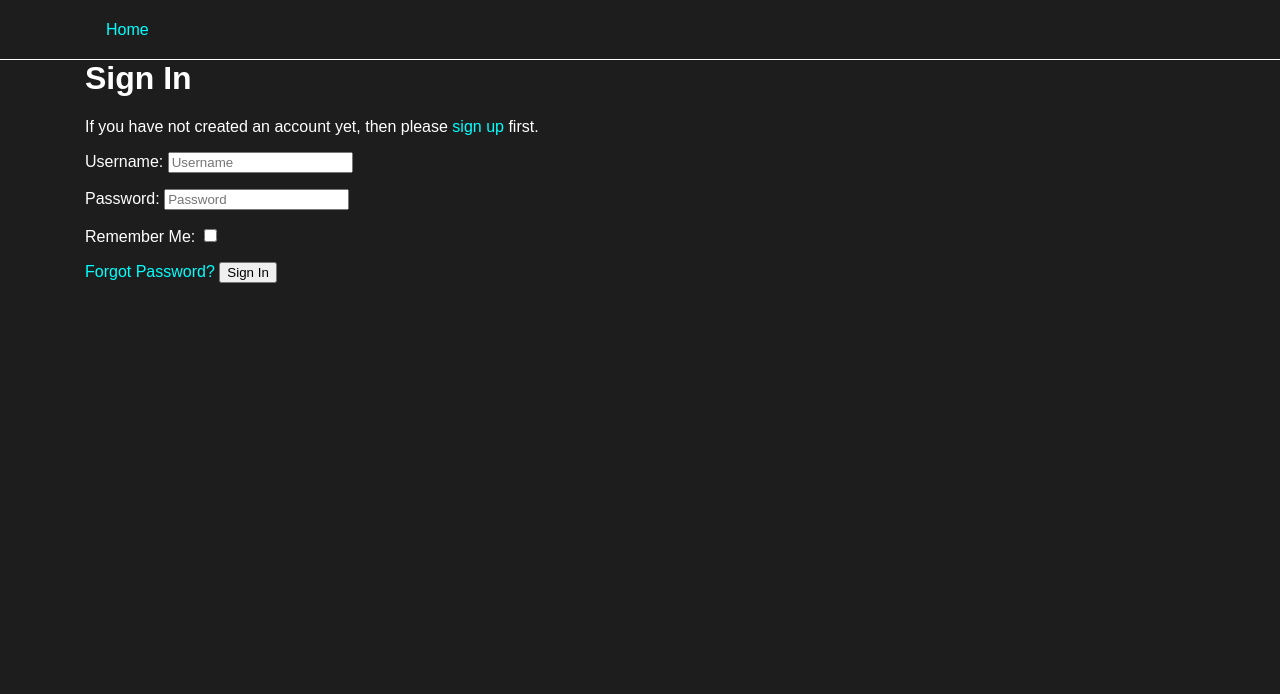
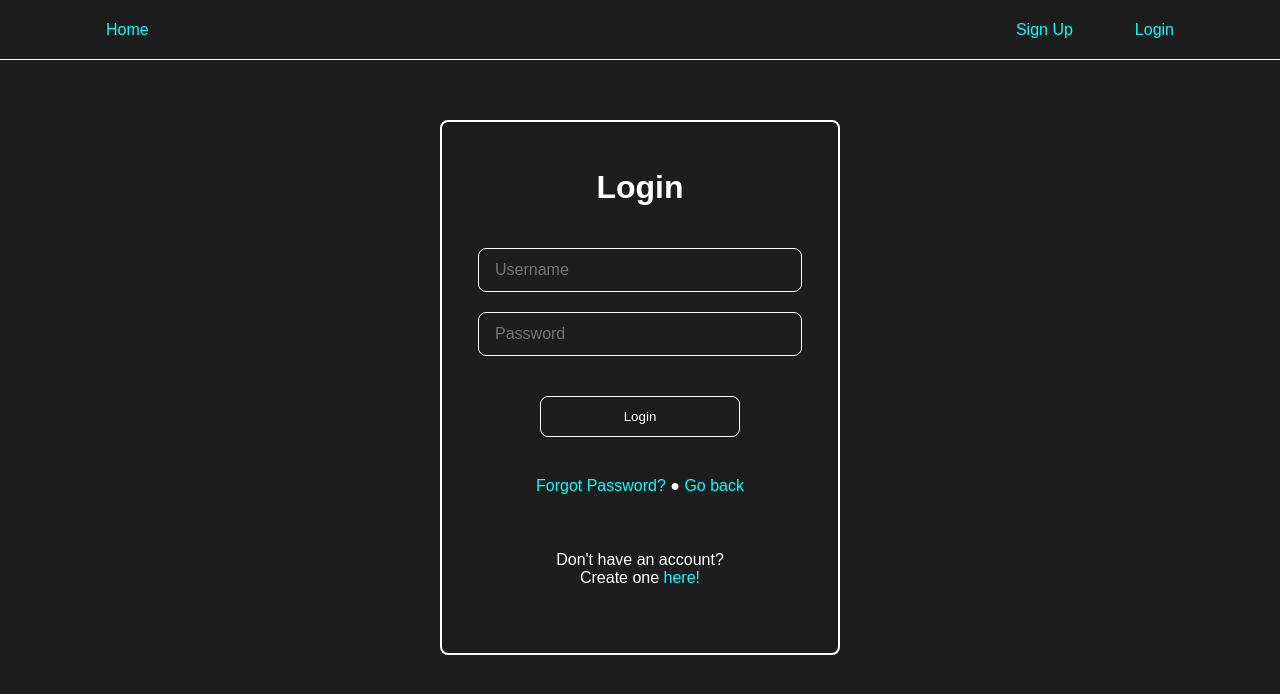
Before and after one commit to Arc-Data/BlogAppV2, a Django app: page /accounts/login/ in a window 1280 px wide. Shown: the top 694 px of the page. Run offline with Django 4.2, Linux system fonts and the light colour scheme; some libraries are stand-ins or nearby versions.

Commit message:
Login Form Restyled

```diff
--- a/landing/templates/landing/landing.html
+++ b/landing/templates/landing/landing.html
@@ -3,6 +3,8 @@
 {% block title %} Welcome! {% endblock %}
 
 {% block content %}
+	{% include 'navbar.html' %}
+
 	<div class = "page-container">
 		<div class = "page-content">
 			<main class = "welcome">
--- a/social/templates/social/home.html
+++ b/social/templates/social/home.html
@@ -3,4 +3,9 @@
 {% block title %} Home Page {% endblock %}
 
 {% block content %}
+{% include 'navbar.html' %}
+<div class = "page-container">
+	<div class = "page-content">
+	</div>
+</div>
 {% endblock %}
--- a/static/css/style.css
+++ b/static/css/style.css
@@ -9,8 +9,12 @@ body {
 
 a {
 	text-decoration: none;
+}
+
+.link {
 	color: cyan;
 }
+
 
 /* navigation bar */
 
@@ -67,6 +71,7 @@ nav {
 	display: block;
 	height: 100%;
 	padding: 21px;
+	color: cyan;
 }
 
 .search-submit {
@@ -136,3 +141,66 @@ nav {
 	text-align: center;
 
 }
+
+/* form */
+
+.header {
+	text-align: center;
+}
+
+.form-container {
+	max-width: 400px;
+	width: 100%;
+	border: 2px solid white;
+	border-radius: 8px;
+	padding: 26px 16px 10px;
+	margin: auto;
+	margin-top: 120px;
+	display:flex;
+	flex-direction: column;
+}
+
+.form-group {
+	margin-bottom: 20px;
+}
+
+.form-group > input {
+	width: 100%;
+	background: transparent;
+	border: 1px solid white;
+	border-radius: 8px;
+	padding: 12px 16px;
+	color: white;
+	font-size: 16px;
+}
+
+.form-content {
+	padding: 20px;
+}
+
+.form-footer {
+	text-align: center;
+	display: flex;
+	flex-direction: column;
+	margin-top: 40px;
+}
+
+.form-footer > button {
+	width: 200px;
+	margin: auto;
+	padding: 12px 20px;
+	border: 1px solid white;
+	border-radius: 8px;
+	background: transparent;
+	color: white;
+}
+
+
+.form-links {
+	margin: 40px;
+}
+
+/* utility */
+.text-center {
+	text-align: center;
+}
--- a/templates/account/login.html
+++ b/templates/account/login.html
@@ -8,42 +8,40 @@
 {% block content %}
 <div class = "page-container">
 	<div class = "page-content">
+		<div class = "form-container">
+			<h1 class = "header">{% trans "Login" %}</h1>
 
-    <h1>{% trans "Sign In" %}</h1>
 
-    {% get_providers as socialaccount_providers %}
-
-    {% if socialaccount_providers %}
-    <p>{% blocktrans with site.name as site_name %}Please sign in with one
-    of your existing third party accounts. Or, <a href="{{ signup_url }}">sign up</a>
-    for a {{ site_name }} account and sign in below:{% endblocktrans %}</p>
-
-    <div class="socialaccount_ballot">
-
-      <ul class="socialaccount_providers">
-        {% include "socialaccount/snippets/provider_list.html" with process="login" %}
-      </ul>
-
-      <div class="login-or">{% trans 'or' %}</div>
-
+			<form class="login form-content" method="POST" action="{% url 'account_login' %}">
+				{% csrf_token %}
+				<div class = "form-group">
+					{{form.login}}
+				</div>
+				<div class = "form-group">
+					{{form.password}}
 				</div>
 
-    {% include "socialaccount/snippets/login_extra.html" %}
+<!--
+				I still do not know what this does, best keep it in case
 
-    {% else %}
-    <p>{% blocktrans %}If you have not created an account yet, then please
-    <a href="{{ signup_url }}">sign up</a> first.{% endblocktrans %}</p>
-    {% endif %}
-
-    <form class="login" method="POST" action="{% url 'account_login' %}">
-      {% csrf_token %}
-      {{ form.as_p }}
 				{% if redirect_field_value %}
 				<input type="hidden" name="{{ redirect_field_name }}" value="{{ redirect_field_value }}" />
 				{% endif %}
-      <a class="button secondaryAction" href="{% url 'account_reset_password' %}">{% trans "Forgot Password?" %}</a>
-      <button class="primaryAction" type="submit">{% trans "Sign In" %}</button>
+				 -->
+
+				<div class = "form-footer">
+					<button class="primaryAction" type="submit">{% trans "Login" %}</button>
+					<div class = "form-links">
+					<a class="button secondaryAction link" href="{% url 'account_reset_password' %}">{% trans "Forgot Password?" %}</a>
+					&#9679
+					<a class = "link" href = "{% url 'landing-page' %}">Go back</a>
+					</div>
+					<div class = "form-group text-center">
+						<p>Don't have an account?<br> Create one <a class = "link" href = "{% url 'account_signup' %}">here!</a></p>
+					</div>
+				</div>
 			</form>
 		</div>
 	</div>
+</div>
 {% endblock %}
--- a/templates/account/logout.html
+++ b/templates/account/logout.html
@@ -5,6 +5,8 @@
 {% block head_title %}{% trans "Sign Out" %}{% endblock %}
 
 {% block content %}
+<div class = "page-container">
+  <div class = "page-content">
     <h1>{% trans "Sign Out" %}</h1>
 
     <p>{% trans 'Are you sure you want to sign out?' %}</p>
@@ -16,6 +18,7 @@
       {% endif %}
       <button type="submit">{% trans 'Sign Out' %}</button>
     </form>
-
+  </div>
+</div>
 
 {% endblock %}
--- a/templates/account/password_reset.html
+++ b/templates/account/password_reset.html
@@ -6,7 +6,8 @@
 {% block head_title %}{% trans "Password Reset" %}{% endblock %}
 
 {% block content %}
-
+<div class = "page-container">
+    <div class ="page-content">
         <h1>{% trans "Password Reset" %}</h1>
         {% if user.is_authenticated %}
         {% include "account/snippets/already_logged_in.html" %}
@@ -21,4 +22,6 @@
         </form>
 
         <p>{% blocktrans %}Please contact us if you have any trouble resetting your password.{% endblocktrans %}</p>
+    </div>
+</div>
 {% endblock %}
--- a/templates/base.html
+++ b/templates/base.html
@@ -11,7 +11,6 @@
 	<link href = "{% static 'css/style.css' %}" rel = "stylesheet" type = "text/css">
 </head>
 <body>
-	{% include 'navbar.html' %}
 	<div class = "page-content">
 	{% block content %}
 
--- a/templates/navbar.html
+++ b/templates/navbar.html
@@ -18,6 +18,8 @@
 				<a href = "#" class ="search-icon"><i class="fa-solid fa-magnifying-glass"></i></a>
 			</button>
 		</div>
+		{% else %}
+		<div></div>
 
 
 		{% endif %}
@@ -25,6 +27,9 @@
 			{% if user.is_authenticated %}
 			<a href = "#" class = "nav-link">Profile</a>
 			<a href = "{% url 'account_logout' %}" class = "nav-link">Logout</a>
+			{% else %}
+			<a href = "#" class = "nav-link">Sign Up</a>
+			<a href = "{% url 'account_logout' %}" class = "nav-link">Login</a>
 			{% endif %}
 		</div>
 	</div>
```
Lines whose indentation alone changed are shown as unchanged.
